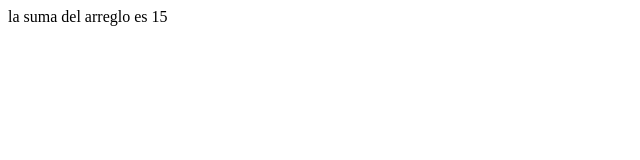
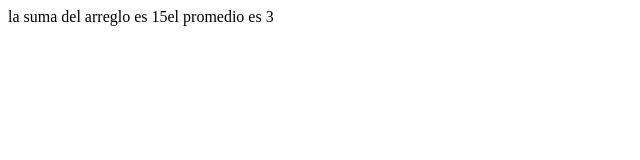
Before and after one commit to luzk-mb/laboratorio12, a plain HTML site: page index.html in a window 1280 px wide. Shown: the whole page, without its empty margins (0-640 px from the left). Drawn offline with Linux system fonts and the light colour scheme.

Commit message:
promedio

```diff
--- a/index.html
+++ b/index.html
@@ -14,7 +14,8 @@
             suma=suma+numeros[i]
         }
         let promedio=suma/numeros.length;
-        document.write("la suma del arreglo es ",suma);
+        document.write("la suma del arreglo es ", suma);
+        document.write("el promedio es ", promedio);
     </script>
 </body>
 </html>
```
